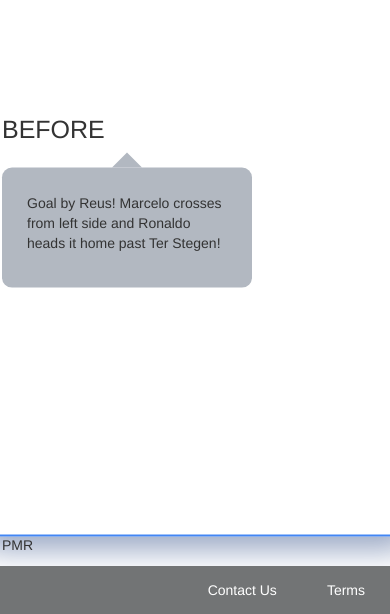
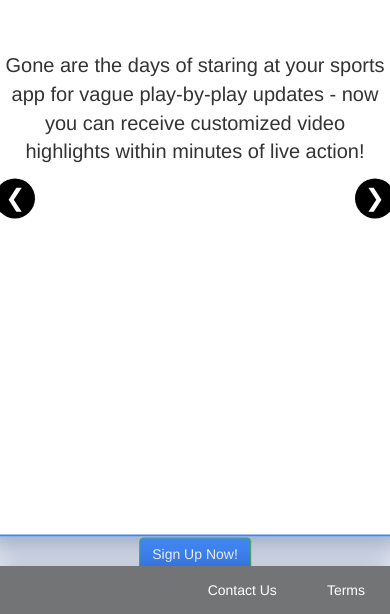
Before and after one commit to jaxmann/pmr-ui, a plain HTML site: page bin/index.html in a window 390 px wide. Shown: the part 230-844 px from the top of the page. Drawn offline with nearby package versions, Linux system fonts and the light colour scheme.

Commit message:
add timed sliders to home page and other improvements

```diff
--- a/bin/index.html
+++ b/bin/index.html
@@ -98,11 +98,53 @@ html, body {
 	top: -15px;
 	left: 110px;
 }
+
+.w3-display-left {
+	position: absolute;
+	top: 50%;
+	left: 2%;
+	transform: translate(0%, -50%);
+}
+
+.w3-display-right {
+	position: absolute;
+	top: 50%;
+	right: 2%;
+	transform: translate(0%, -50%);
+}
+
+.w3-btn-floating {
+	width: 40px;
+	height: 40px;
+	line-height: 40px;
+	transition: background-color .25s, color .15s, box-shadow .15s, opacity
+		.25s, filter .25s, border .15s;
+	display: inline-block;
+	text-align: center;
+	color: #fff;
+	background-color: #000;
+	overflow: hidden;
+	z-index: 1;
+	padding: 0;
+	border-radius: 50%;
+	cursor: pointer;
+	font-size: 24px;
+	text-decoration: none;
+}
+
+.w3-btn-floating:hover {
+	text-decoration: none;
+}
+
+.slide-content {
+	text-align: center;
+	font-size: 20px;
+}
 </style>
 </head>
 <body style="height: 100%">
 	<!-- header -->
-	<ul style="width: 100%">
+	<ul style="width: 100%; box-shadow: 0px -3px 31px 5px rgba(4, 40, 111, 0.4);">
 		<li class="button-left"><a class="pmr-logo" href="#">PMR</a></li>
 		<li class="button-right"><a href="#">Sign Up</a></li>
 		<li class="button-right"><a href="#">Log In</a></li>
@@ -114,20 +156,48 @@ html, body {
 		<div class="col-md-10"
 			style="height: 100%; position: relative; top: 50%; transform: translateY(-50%); border: 2px solid #4286f4; border-radius: 10px; -webkit-box-shadow: 0px 9px 30px 5px rgba(4, 40, 111, 0.4); -moz-box-shadow: 0px 9px 30px 5px rgba(4, 40, 111, 0.4); box-shadow: 0px 9px 30px 5px rgba(4, 40, 111, 0.4);">
 
-			<div class="row" style="height: 100%">
+			<div class="row" style="padding-top: 40px; font-size: 30px">
 				<div class="col-md-1"></div>
-				<div class="col-md-4" style="height:100%" >
-					<div
-						style="position: relative; top: 50%; transform: translateY(-50%)">
-						<p style="font-size:25px; margin-bottom:20px">BEFORE</p>
-						<p style="padding: 25px" class="bubble">Goal by Reus! Marcelo
-							crosses from left side and Ronaldo heads it home past Ter Stegen!</p>
+				<div class="col-md-10"">
+					<p style="text-align: center">GET YOUR SPORTS HIGHLIGHTS FIRST</p>
+				</div>
+				<div class="col-md-1"></div>
+			</div>
+
+			<div class="row" style="padding-top: 50px; height: 80%;">
+				<div class="col-md-1"></div>
+
+				<a class="w3-btn-floating w3-display-left" onclick="plusDivs(-1)">&#10094;</a>
+				<a class="w3-btn-floating w3-display-right" onclick="plusDivs(+1)">&#10095;</a>
+
+				<div class="mySlides">
+					<div class="col-md-10 slide-content">
+						<p>Gone are the days of staring at your sports app for vague
+							play-by-play updates - now you can receive customized video
+							highlights within minutes of live action!</p>
 					</div>
 				</div>
-				<div class="col-md-6">PMR</div>
+				<div class="mySlides">
+					<div class="col-md-10 slide-content">
+						<p>Subscribe to updates from any player, team, or league!</p>
+					</div>
+				</div>
+				<div class="mySlides">
+					<div class="col-md-10 slide-content">
+						<p>Enjoy simple, hassle-free sign-up and notification
+							customization!</p>
+					</div>
+				</div>
+				<div class="mySlides">
+					<div class="col-md-10 slide-content">
+						<p>Receive video links within twenty minutes of live action!</p>
+					</div>
+				</div>
+
 				<div class="col-md-1"></div>
+			</div>
 
-			</div>
+			<button style="position:relative; left:50%; transform:translateX(-50%); background-color:#4286f4" type="button" class="btn btn-success">Sign Up Now!</button>
 
 		</div>
 		<div class="col-md-1"></div>
@@ -140,12 +210,53 @@ html, body {
 
 
 	<!-- footer -->
-	<ul class="footer">
+	<ul class="footer" style="box-shadow: 0px 6px 31px 5px rgba(4, 40, 111, 0.4);">
 		<li class="button-left"><a class="pmr-logo" href="#"></a></li>
 		<li class="button-right"><a href="#">Terms</a></li>
 		<li class="button-right"><a href="#">Contact Us</a></li>
 	</ul>
 
+	<script>
+		var slideIndex = 1;
+		showDivs(slideIndex);
+
+		function plusDivs(n) {
+			showDivs(slideIndex += n);
+		}
+
+		function showDivs(n) {
+			var i;
+			var x = document.getElementsByClassName("mySlides");
+			if (n > x.length) {
+				slideIndex = 1
+			}
+			if (n < 1) {
+				slideIndex = x.length
+			}
+			;
+			for (i = 0; i < x.length; i++) {
+				x[i].style.display = "none";
+			}
+			x[slideIndex - 1].style.display = "block";
+		}
+
+		var slideIndex = 0;
+		carousel();
+
+		function carousel() {
+			var i;
+			var x = document.getElementsByClassName("mySlides");
+			for (i = 0; i < x.length; i++) {
+				x[i].style.display = "none";
+			}
+			slideIndex++;
+			if (slideIndex > x.length) {
+				slideIndex = 1
+			}
+			x[slideIndex - 1].style.display = "block";
+			setTimeout(carousel, 10000); // Change image every 2 seconds
+		}
+	</script>
 
 </body>
 </html>
```
Also changed, not shown: src/index.html (+122 -11 lines).
